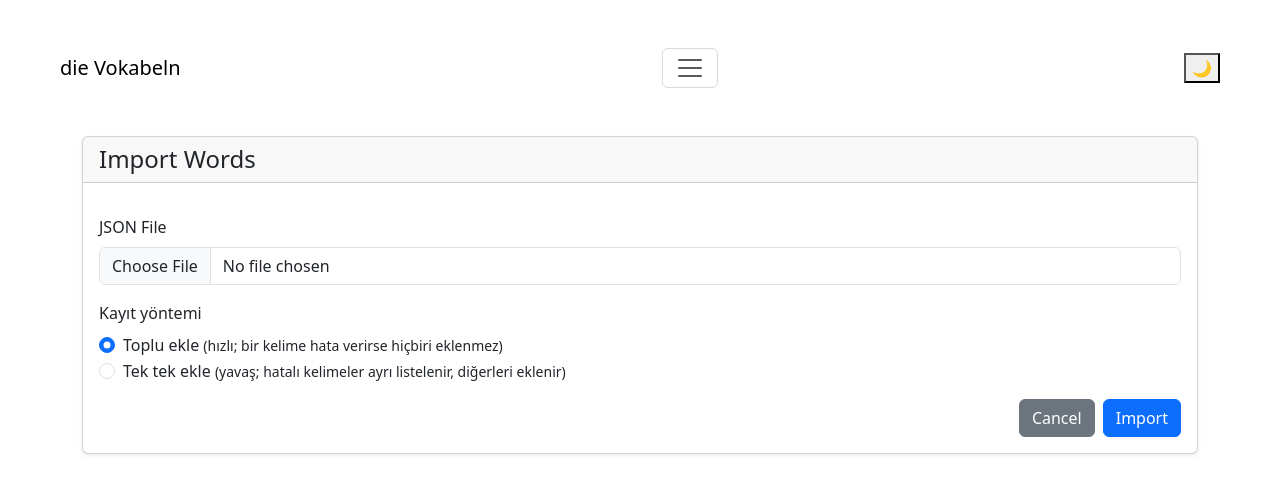
After one commit to emre-mumcu/Vokabeln, an ASP.NET Core app: page /Words/Import in a window 1280 px wide. The commit adds this page. Shown: the top 494 px of the page. Run offline with ASP.NET Core 8, Linux system fonts and the light colour scheme; the project's own start-up code is not run, and a stand-in starts its controllers and pages; some libraries are stand-ins or nearby versions.

Commit message:
updates..

```diff
--- a/AppLib/Services/IWordService.cs
+++ b/AppLib/Services/IWordService.cs
@@ -1,5 +1,6 @@
 using System;
 using Vokabeln.AppData.Entities;
+using Vokabeln.AppData.Enums;
 using Vokabeln.ViewModels;
 
 namespace Vokabeln.AppLib.Services;
@@ -10,4 +11,6 @@ public interface IWordService
     Task<WordEntity> SaveAsync(WordEntity entity);
 	Task<PagedResult<WordEntity>> GetPagedAsync(int page, int pageSize);
 	Task DeleteAsync(int id);
+	Task<List<WordEntity>> GetAllAsync();
+	Task<ImportResult> ImportAsync(IEnumerable<WordEntity> words, ImportMode mode);
 }
--- /dev/null
+++ b/Content/Partials/Scripts.cshtml
@@ -0,0 +1,5 @@
+    <script type="module" src="https://cdn.jsdelivr.net/npm/bootstrap@6.0.0-alpha.1/dist/js/bootstrap.bundle.min.js"
+            integrity="sha384-1a/pXj49ZQ1aHEmrJ+gMw1otqoVsYwlEnlD8mIfY2TV03r20Y0CN7uqx1tQogjPL"
+            crossorigin="anonymous"></script>
+
+            <script type="text/javascript" src="@Url.Content("~/js/app.js")"></script>
--- /dev/null
+++ b/Content/Partials/Styles.cshtml
@@ -0,0 +1,2 @@
+<link href="https://cdn.jsdelivr.net/npm/bootstrap@6.0.0-alpha.1/dist/css/bootstrap.min.css" rel="stylesheet" integrity="sha384-B/GM4XqrwHnWXNOWMbloTmrYXZg10cakYGmpfsR/bbzQ6JAJI4ihuyADKLnBgrCe" crossorigin="anonymous">
+<link rel="stylesheet" href="https://cdn.jsdelivr.net/npm/bootstrap-icons@1.11.3/font/bootstrap-icons.min.css" />
--- a/Controllers/WordsController.cs
+++ b/Controllers/WordsController.cs
@@ -1,7 +1,11 @@
 using Microsoft.AspNetCore.Mvc;
+using Microsoft.EntityFrameworkCore;
+using System.Text.Encodings.Web;
+using System.Text.Json;
+using System.Text.Json.Serialization;
 using Vokabeln.AppData;
-using Microsoft.EntityFrameworkCore;
 using Vokabeln.AppData.Entities;
+using Vokabeln.AppData.Enums;
 using Vokabeln.AppLib.Services;
 
 namespace Vokabeln.Controllers
@@ -38,7 +42,7 @@ namespace Vokabeln.Controllers
             {
                 if (!ModelState.IsValid) return View(we);
                 await wordService.SaveAsync(we);
-                return RedirectToAction(nameof(Index));
+                return RedirectToAction(nameof(Word));
             }
             catch (Exception ex)
             {
@@ -69,5 +73,77 @@ namespace Vokabeln.Controllers
 				return RedirectToAction(nameof(Index));
 			}
 		}
+
+		private static readonly JsonSerializerOptions ExportOptions = new()
+		{
+			WriteIndented = true,
+			PropertyNamingPolicy = JsonNamingPolicy.CamelCase,
+			Converters = { new JsonStringEnumConverter() },
+			Encoder = JavaScriptEncoder.UnsafeRelaxedJsonEscaping
+		};
+
+		[HttpGet]
+		public async Task<IActionResult> Export()
+		{
+			var words = await wordService.GetAllAsync();
+
+			var export = words.Select(w => new
+			{
+				w.Word,
+				w.WordType,
+				w.Plural,
+				w.Meaning,
+				w.Sample
+			});
+
+			var bytes = JsonSerializer.SerializeToUtf8Bytes(export, ExportOptions);
+
+			var fileName = $"words-{DateTime.Now:yyyyMMdd-HHmm}.json";
+
+			return File(bytes, "application/json", fileName);
+		}
+
+
+		[HttpGet]
+		public IActionResult Import() => View();
+
+		// [RequestSizeLimit(100 * 1024 * 1024)] // 100 MB
+		[HttpPost]
+		[ValidateAntiForgeryToken]
+		public async Task<IActionResult> Import(IFormFile? file, ImportMode mode = ImportMode.Bulk)
+		{
+			if (file is null || file.Length == 0)
+			{
+				ModelState.AddModelError("", "Lütfen bir JSON dosyası seçin.");
+				return View();
+			}
+
+			if (file.Length > 5 * 1024 * 1024) // 5 MB
+			{
+				ModelState.AddModelError("", "Dosya çok büyük (en fazla 5 MB).");
+				return View();
+			}
+
+			List<WordEntity>? words;
+			try
+			{
+				await using var stream = file.OpenReadStream();
+				words = await JsonSerializer.DeserializeAsync<List<WordEntity>>(stream, ExportOptions);
+			}
+			catch (JsonException ex)
+			{
+				ModelState.AddModelError("", $"Geçersiz JSON: {ex.Message}");
+				return View();
+			}
+
+			if (words is null || words.Count == 0)
+			{
+				ModelState.AddModelError("", "Dosyada kelime bulunamadı.");
+				return View();
+			}
+
+			var result = await wordService.ImportAsync(words, mode);
+			return View("ImportResult", result);
+		}
 	}
 }
--- a/Views/Shared/_Layout.cshtml
+++ b/Views/Shared/_Layout.cshtml
@@ -5,11 +5,10 @@
     <meta charset="utf-8">
     <meta name="viewport" content="width=device-width, initial-scale=1">
     <title>die Vokabeln</title>
-    <link href="https://cdn.jsdelivr.net/npm/bootstrap@6.0.0-alpha.1/dist/css/bootstrap.min.css" rel="stylesheet" integrity="sha384-B/GM4XqrwHnWXNOWMbloTmrYXZg10cakYGmpfsR/bbzQ6JAJI4ihuyADKLnBgrCe" crossorigin="anonymous">
-    <link rel="stylesheet" href="https://cdn.jsdelivr.net/npm/bootstrap-icons@1.11.3/font/bootstrap-icons.min.css" />
+    @await Html.PartialAsync("~/Content/Partials/Styles.cshtml")
 </head>
 
-<body data-bs-theme="light">
+<body>
 
     <div class="lg:container">
         @await Html.PartialAsync("_Navbar")
@@ -17,15 +16,11 @@
         @RenderBody()
     </div>
 
-    <script type="module" src="https://cdn.jsdelivr.net/npm/bootstrap@6.0.0-alpha.1/dist/js/bootstrap.bundle.min.js"
-            integrity="sha384-1a/pXj49ZQ1aHEmrJ+gMw1otqoVsYwlEnlD8mIfY2TV03r20Y0CN7uqx1tQogjPL"
-            crossorigin="anonymous"></script>
+    @await Html.PartialAsync("~/Content/Partials/Scripts.cshtml")
 
-
+    @await RenderSectionAsync("Scripts", required: false)
 
     <partial name="_Alerts" />
-
-    @await RenderSectionAsync("Scripts", required: false)
 
 </body>
 
--- a/Views/Shared/_Navbar.cshtml
+++ b/Views/Shared/_Navbar.cshtml
@@ -1,4 +1,4 @@
-<nav class="navbar md:navbar-expand bg-4 rounded-5 p-4 m-4" data-bs-theme="dark">
+<nav class="navbar md:navbar-expand bg-3 rounded-5 p-4 m-4">
     <div class="container-fluid">
         <a class="navbar-brand" href="#">die Vokabeln</a>
         <button class="btn-icon navbar-toggler" type="button" data-bs-toggle="drawer" data-bs-target="#navbarColor03" aria-controls="navbarColor03" aria-expanded="false" aria-label="Toggle navigation">
@@ -15,8 +15,17 @@
                         <a class="nav-link" asp-controller="Words" asp-action="Index">List</a>
                         <a class="nav-link" asp-controller="Words" asp-action="Word">New</a>
                     </li>
+                    <li class="nav-item">
+                        <a class="nav-link" asp-controller="Words" asp-action="Export">Export</a>
+                    </li>
+                    <li class="nav-item">
+                        <a class="nav-link" asp-controller="Words" asp-action="Import">Import</a>
+                    </li>
                 </ul>
             </div>
         </dialog>
+        <button type="button" id="themeToggle" class="btn-subtle theme-secondary" aria-label="Toggle theme">
+            <span id="themeIcon" aria-hidden="true">🌙</span>
+        </button>
     </div>
 </nav>
--- /dev/null
+++ b/Views/Words/Import.cshtml
@@ -0,0 +1,41 @@
+<div class="container mt-4">
+    <div class="card shadow-sm">
+        <div class="card-header">
+            <h4 class="mb-0">Import Words</h4>
+        </div>
+
+        <div class="card-body">
+            <form asp-action="Import" method="post" enctype="multipart/form-data">
+                <div asp-validation-summary="All" class="fg-danger mb-3"></div>
+
+                <div class="mb-3">
+                    <label for="file" class="form-label">JSON File</label>
+                    <input type="file" id="file" name="file" class="form-control" accept=".json,application/json" />
+                </div>
+
+                <div class="mb-3">
+                    <label class="form-label d-block">Kayıt yöntemi</label>
+
+                    <div class="form-check">
+                        <input class="form-check-input" type="radio" name="mode" id="modeBulk" value="Bulk" checked />
+                        <label class="form-check-label" for="modeBulk">
+                            Toplu ekle <small class="fg-secondary">(hızlı; bir kelime hata verirse hiçbiri eklenmez)</small>
+                        </label>
+                    </div>
+
+                    <div class="form-check">
+                        <input class="form-check-input" type="radio" name="mode" id="modeOneByOne" value="OneByOne" />
+                        <label class="form-check-label" for="modeOneByOne">
+                            Tek tek ekle <small class="fg-secondary">(yavaş; hatalı kelimeler ayrı listelenir, diğerleri eklenir)</small>
+                        </label>
+                    </div>
+                </div>
+
+                <div class="d-flex justify-content-end gap-2">
+                    <a asp-action="Index" class="btn btn-secondary">Cancel</a>
+                    <button type="submit" class="btn btn-primary">Import</button>
+                </div>
+            </form>
+        </div>
+    </div>
+</div>
--- /dev/null
+++ b/wwwroot/js/app.js
@@ -0,0 +1,36 @@
+// Theme
+
+(function () {
+    try {
+        var saved = localStorage.getItem("theme");
+        if (saved === "dark" || saved === "light") {
+            document.documentElement.setAttribute("data-bs-theme", saved);
+        }
+    } catch (e) { }
+})();
+
+(function () {
+    const root = document.documentElement;
+    const btn = document.getElementById("themeToggle");
+    const icon = document.getElementById("themeIcon");
+
+    function currentTheme() {
+        return root.getAttribute("data-bs-theme") ||
+            (window.matchMedia("(prefers-color-scheme: dark)").matches ? "dark" : "light");
+    }
+
+    function render() {
+        icon.textContent = currentTheme() === "dark" ? "☀️" : "🌙";
+    }
+
+    btn.addEventListener("click", function () {
+        const next = currentTheme() === "dark" ? "light" : "dark";
+        root.setAttribute("data-bs-theme", next);
+        try { localStorage.setItem("theme", next); } catch (e) { }
+        render();
+    });
+
+    render();
+})();
+
+// Theme
```
Also changed, not shown: AppData/Enums/ImportMode.cs (added, +8 -0 lines), AppLib/Services/WordService.cs (+103 -0 lines), ViewModels/ImportResult.cs (added, +16 -0 lines), Views/Words/ImportResult.cshtml (added, +82 -0 lines), Views/Words/Word.cshtml (+35 -5 lines).
